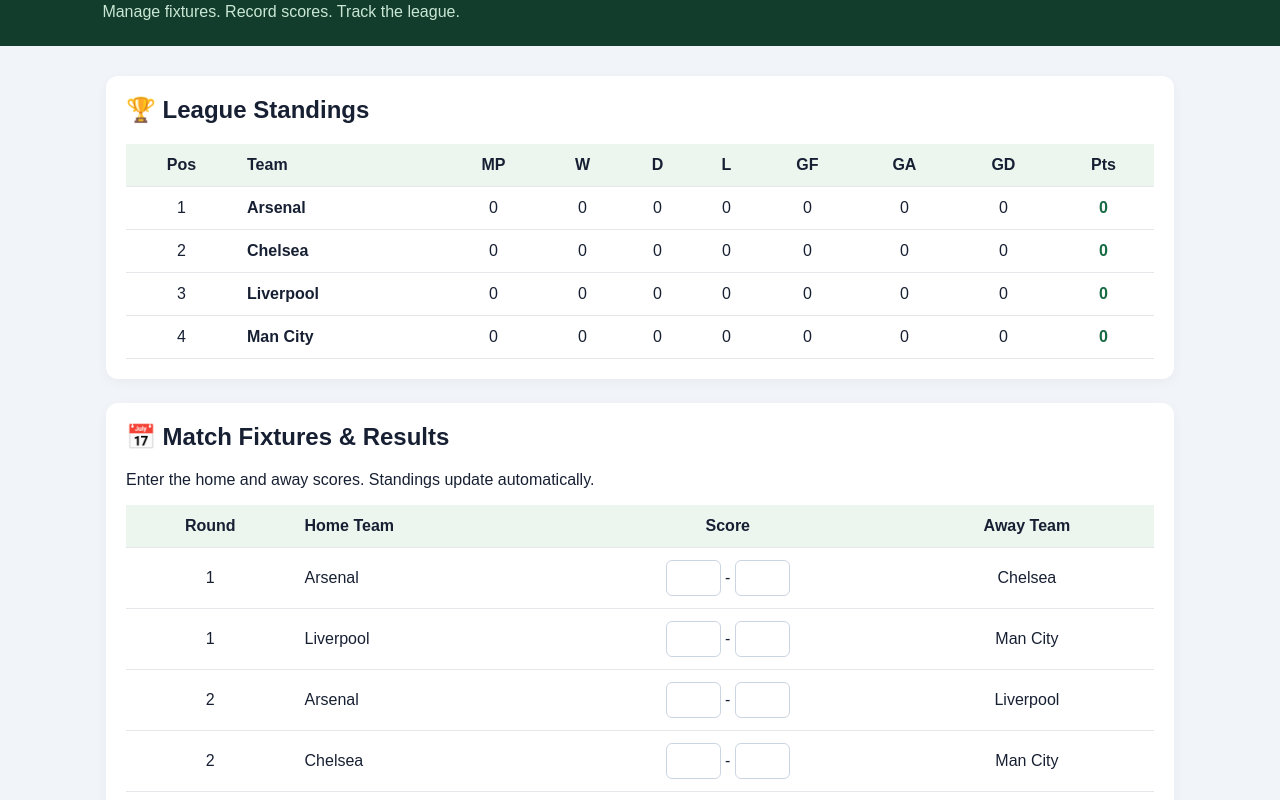
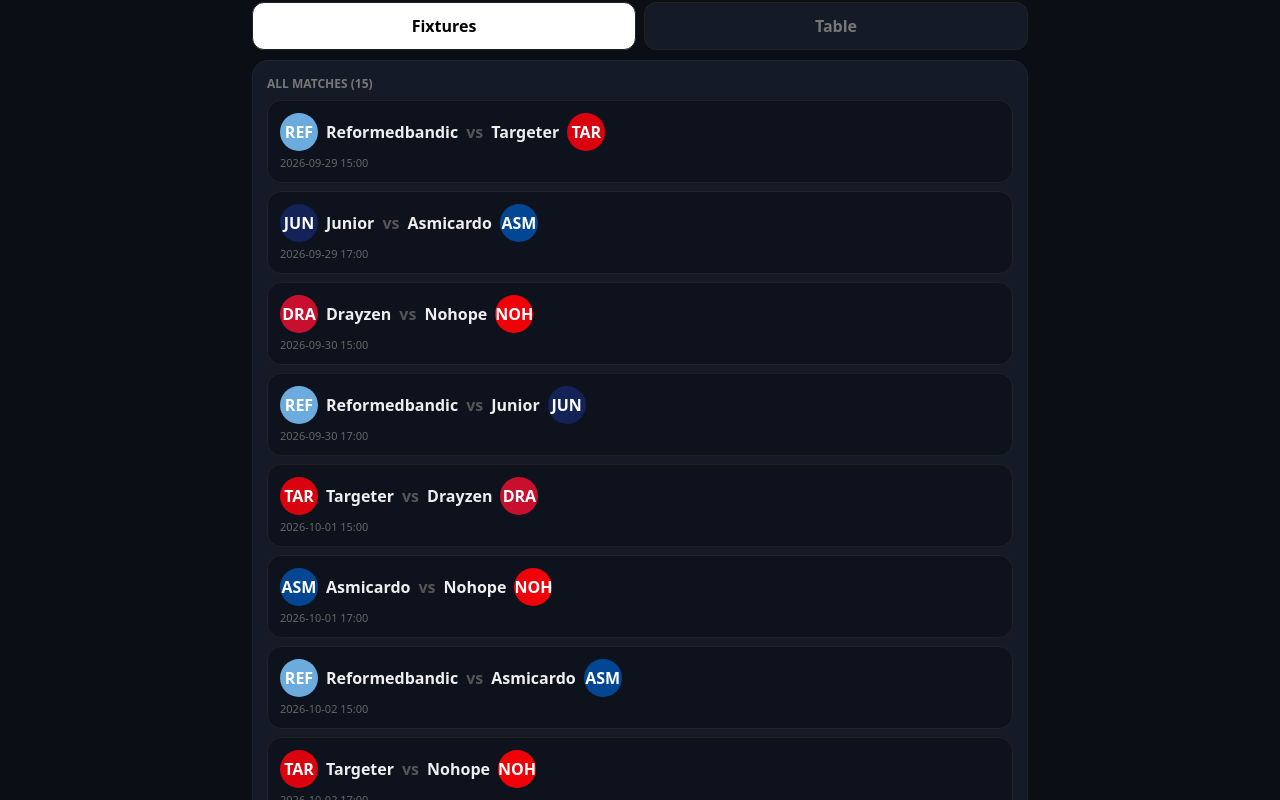
Before and after one commit to mulijapheth681-bit/Fixture-room-pro, a plain HTML site: page index.html in a window 1280 px wide. Shown: the part 68-868 px from the top of the page. Drawn offline with Linux system fonts and the light colour scheme.

Commit message:
Update index.html

```diff
--- a/index.html
+++ b/index.html
@@ -1,259 +1,59 @@
 <!DOCTYPE html>
-<html lang="en">
+<html>
 <head>
-  <meta charset="UTF-8">
-  <meta name="viewport" content="width=device-width, initial-scale=1.0">
-  <title>Football League Manager</title>
-
-  <style>
-    * { box-sizing: border-box; }
-
-    body {
-      margin: 0;
-      font-family: Arial, sans-serif;
-      background: #f1f5f9;
-      color: #172033;
-    }
-
-    header {
-      background: #123c2b;
-      color: white;
-      padding: 25px 8%;
-    }
-
-    header h1 { margin: 0 0 8px; }
-    header p { margin: 0; color: #c9e7d4; }
-
-    main {
-      max-width: 1100px;
-      margin: 30px auto;
-      padding: 0 16px;
-    }
-
-    .card {
-      background: white;
-      padding: 20px;
-      margin-bottom: 24px;
-      border-radius: 12px;
-      box-shadow: 0 3px 12px #0000000b;
-      overflow-x: auto;
-    }
-
-    h2 { margin-top: 0; }
-
-    table {
-      width: 100%;
-      border-collapse: collapse;
-      min-width: 600px;
-    }
-
-    th, td {
-      padding: 12px 10px;
-      text-align: center;
-      border-bottom: 1px solid #e5e7eb;
-    }
-
-    th { background: #edf5ef; }
-    td:nth-child(2), th:nth-child(2) {
-      text-align: left;
-    }
-
-    input {
-      width: 55px;
-      padding: 8px;
-      text-align: center;
-      border: 1px solid #cbd5e1;
-      border-radius: 6px;
-      font-size: 16px;
-    }
-
-    button {
-      background: #176b43;
-      color: white;
-      padding: 10px 16px;
-      border: 0;
-      border-radius: 6px;
-      cursor: pointer;
-    }
-
-    button:hover { background: #105332; }
-
-    .points { font-weight: bold; color: #176b43; }
-
-    footer {
-      text-align: center;
-      padding: 20px;
-      color: #64748b;
-    }
-  </style>
+<meta charset="UTF-8">
+<meta name="viewport" content="width=device-width,initial-scale=1">
+<title>Fixture Room Pro</title>
+<style>
+*{margin:0;padding:0;box-sizing:border-box;font-family:system-ui}
+body{background:#0b0e14;color:#eee}
+.h{background:#11141d;padding:14px 16px;display:flex;justify-content:space-between;position:sticky;top:0;z-index:9;border-bottom:1px solid #222}
+.btn{background:#1f6feb;color:#fff;border:0;padding:10px 14px;border-radius:10px;font-weight:800;cursor:pointer}
+.c{max-width:800px;margin:auto;padding:12px}
+.card{background:#151a27;border:1px solid #1e2636;border-radius:16px;padding:14px;margin:10px 0}
+.tabs{display:flex;gap:8px;margin-bottom:10px}
+.tab{flex:1;padding:12px;text-align:center;background:#151a27;border-radius:12px;border:1px solid #222;color:#777;font-weight:800;cursor:pointer}
+.tab.a{background:#fff;color:#000}
+.f{background:#0e121d;border:1px solid #222;border-radius:14px;padding:12px;margin:8px 0;display:flex;justify-content:space-between;align-items:center}
+.bdg{width:38px;height:38px;border-radius:50%;display:flex;align-items:center;justify-content:center;font-weight:900;color:#fff;flex-shrink:0;overflow:hidden;background:#222}
+.bdg img{width:100%;height:100%;object-fit:cover}
+.t{font-weight:800;display:flex;align-items:center;gap:8px}
+.hidden{display:none!important}
+#log{position:fixed;inset:0;background:rgba(0,0,0,.9);display:none;align-items:center;justify-content:center;z-index:99}
+#log.s{display:flex}
+table{width:100%;border-collapse:collapse}
+th{color:#666;font-size:10px;padding:8px;border-bottom:1px solid #222;text-align:center}
+th:nth-child(2){text-align:left}
+td{padding:10px 4px;border-bottom:1px solid #1a1e2b;text-align:center;font-size:13px}
+td:nth-child(2){text-align:left;font-weight:700}
+.in{width:100%;background:#0e121d;border:1px solid #222;border-radius:10px;padding:10px;color:#fff;margin:4px 0}
+</style>
 </head>
-
 <body>
-
-<header>
-  <h1>⚽ Football League Manager</h1>
-  <p>Manage fixtures. Record scores. Track the league.</p>
-</header>
-
-<main>
-  <section class="card">
-    <h2>🏆 League Standings</h2>
-
-    <table>
-      <thead>
-        <tr>
-          <th>Pos</th><th>Team</th><th>MP</th>
-          <th>W</th><th>D</th><th>L</th>
-          <th>GF</th><th>GA</th><th>GD</th><th>Pts</th>
-        </tr>
-      </thead>
-      <tbody id="standings"></tbody>
-    </table>
-  </section>
-
-  <section class="card">
-    <h2>📅 Match Fixtures & Results</h2>
-    <p>Enter the home and away scores. Standings update automatically.</p>
-
-    <table>
-      <thead>
-        <tr>
-          <th>Round</th><th>Home Team</th>
-          <th>Score</th><th>Away Team</th>
-        </tr>
-      </thead>
-      <tbody id="fixtures"></tbody>
-    </table>
-  </section>
-</main>
-
-<footer>Football League Manager © 2026</footer>
-
+<div class="h"><b>PREMIER LEAGUE PRO</b><div><span id="mb" style="background:#1f6feb;padding:4px 10px;border-radius:20px;font-size:11px">VIEW</span> <button class="btn" onclick="openA()" style="padding:6px 10px;font-size:12px">Admin</button></div></div>
+<div class="c">
+<div class="tabs"><div class="tab a" id="tF" onclick="sw('f')">Fixtures</div><div class="tab" id="tT" onclick="sw('t')">Table</div></div>
+<div id="vF"><div class="card"><h3 style="font-size:12px;color:#777">ALL MATCHES <span id="fc"></span></h3><div id="fl"></div></div></div>
+<div id="vT" class="hidden"><div class="card"><h3 style="font-size:12px;color:#777">LEAGUE TABLE</h3><table><thead><tr><th>#</th><th>Team</th><th>P</th><th>W</th><th>D</th><th>L</th><th>PTS</th></tr></thead><tbody id="tb"></tbody></table></div></div>
+<div id="ap" class="hidden">
+<div class="card" style="border-color:#238636"><h3 style="color:#238636">Enter Result - Auto Updates</h3><div style="display:grid;grid-template-columns:1fr 1fr;gap:8px"><select id="rA" class="in"></select><select id="rB" class="in"></select></div><div style="display:grid;grid-template-columns:1fr auto 1fr;gap:8px;align-items:center;margin-top:8px"><input id="sA" type="number" class="in" style="font-size:22px" placeholder="0"><b>VS</b><input id="sB" type="number" class="in" style="font-size:22px" placeholder="0"></div><button class="btn" style="background:#238636;width:100%;margin-top:10px" onclick="saveR()">Save Result</button></div>
+<div class="card"><h3>Add Fixture</h3><div style="display:grid;grid-template-columns:1fr 1fr;gap:8px"><select id="sA2" class="in"></select><select id="sB2" class="in"></select></div><div style="display:grid;grid-template-columns:1fr 1fr;gap:8px"><input id="fd" type="date" class="in"><input id="ft" type="time" class="in"></div><button class="btn" style="width:100%;margin-top:6px" onclick="addF()">+ Add Fixture</button></div>
+<div class="card"><div id="al"></div></div>
+<button class="btn" style="background:#333;width:100%" onclick="logout()">Exit Admin</button></div>
+</div>
+<div id="log"><div class="card" style="width:90%;max-width:320px"><h3>Admin Password</h3><input id="pw" type="password" class="in" placeholder="Password"><button class="btn" style="width:100%;margin-top:8px" onclick="login()">Unlock</button><button class="btn" style="width:100%;margin-top:6px;background:#333" onclick="closeA()">Cancel</button></div></div>
 <script>
-  // Our sample teams
-  const teams = ["Arsenal", "Chelsea", "Liverpool", "Man City"];
-
-  // Each match has a round, two teams, and scores
-  const matches = [
-    { round: 1, home: "Arsenal", away: "Chelsea", hs: "", as: "" },
-    { round: 1, home: "Liverpool", away: "Man City", hs: "", as: "" },
-    { round: 2, home: "Arsenal", away: "Liverpool", hs: "", as: "" },
-    { round: 2, home: "Chelsea", away: "Man City", hs: "", as: "" },
-    { round: 3, home: "Man City", away: "Arsenal", hs: "", as: "" },
-    { round: 3, home: "Chelsea", away: "Liverpool", hs: "", as: "" }
-  ];
-
-  // Display all fixtures
-  function showFixtures() {
-    const table = document.getElementById("fixtures");
-
-    table.innerHTML = matches.map((m, i) => `
-      <tr>
-        <td>${m.round}</td>
-        <td>${m.home}</td>
-        <td>
-          <input type="number" min="0" step="1"
-            value="${m.hs}" aria-label="Home goals"
-            onchange="updateScore(${i}, 'hs', this.value)">
-          -
-          <input type="number" min="0" step="1"
-            value="${m.as}" aria-label="Away goals"
-            onchange="updateScore(${i}, 'as', this.value)">
-        </td>
-        <td>${m.away}</td>
-      </tr>
-    `).join("");
-  }
-
-  // Save a score and refresh the table
-  function updateScore(index, side, value) {
-    if (value !== "" &&
-        (!Number.isInteger(Number(value)) || Number(value) < 0)) {
-      alert("Enter a whole number, 0 or higher.");
-      showFixtures();
-      return;
-    }
-
-    matches[index][side] = value;
-    showStandings();
-  }
-
-  // Calculate league statistics from completed matches
-  function showStandings() {
-    const stats = {};
-
-    teams.forEach(team => {
-      stats[team] = {
-        mp: 0, w: 0, d: 0, l: 0,
-        gf: 0, ga: 0, pts: 0
-      };
-    });
-
-    matches.forEach(m => {
-      // Ignore matches without both scores
-      if (m.hs === "" || m.as === "") return;
-
-      const h = Number(m.hs);
-      const a = Number(m.as);
-
-      const home = stats[m.home];
-      const away = stats[m.away];
-
-      home.mp++;
-      away.mp++;
-
-      home.gf += h;
-      home.ga += a;
-      away.gf += a;
-      away.ga += h;
-
-      if (h > a) {
-        home.w++;
-        home.pts += 3;
-        away.l++;
-      } else if (h < a) {
-        away.w++;
-        away.pts += 3;
-        home.l++;
-      } else {
-        home.d++;
-        away.d++;
-        home.pts++;
-        away.pts++;
-      }
-    });
-
-    // Sort by points, goal difference, then goals scored
-    const sorted = teams.slice().sort((a, b) =>
-      stats[b].pts - stats[a].pts ||
-      (stats[b].gf - stats[b].ga) -
-      (stats[a].gf - stats[a].ga) ||
-      stats[b].gf - stats[a].gf
-    );
-
-    document.getElementById("standings").innerHTML =
-      sorted.map((team, i) => {
-        const s = stats[team];
-        const gd = s.gf - s.ga;
-
-        return `
-          <tr>
-            <td>${i + 1}</td>
-            <td><strong>${team}</strong></td>
-            <td>${s.mp}</td><td>${s.w}</td>
-            <td>${s.d}</td><td>${s.l}</td>
-            <td>${s.gf}</td><td>${s.ga}</td>
-            <td>${gd > 0 ? "+" : ""}${gd}</td>
-            <td class="points">${s.pts}</td>
-          </tr>
-        `;
-      }).join("");
-  }
-
-  // Start the application
-  showFixtures();
-  showStandings();
+const D={"Reformedbandic":{c:"#6CABDD",l:"reformedbandic.png",s:"REF"},"Targeter":{c:"#DA020E",l:"targeter.png",s:"TAR"},"Junior":{c:"#132257",l:"junior.png",s:"JUN"},"Asmicardo":{c:"#034694",l:"asmicardo.png",s:"ASM"},"Drayzen":{c:"#C8102E",l:"drayzen.png",s:"DRA"},"Nohope":{c:"#EF0107",l:"nohope.png",s:"NOH"}};
+const T=Object.keys(D);const P="SmFwaGV0aEAyMDI2";
+let fx=[{h:"Reformedbandic",a:"Targeter",d:"2026-09-29",t:"15:00"},{h:"Junior",a:"Asmicardo",d:"2026-09-29",t:"17:00"},{h:"Drayzen",a:"Nohope",d:"2026-09-30",t:"15:00"},{h:"Reformedbandic",a:"Junior",d:"2026-09-30",t:"17:00"},{h:"Targeter",a:"Drayzen",d:"2026-10-01",t:"15:00"},{h:"Asmicardo",a:"Nohope",d:"2026-10-01",t:"17:00"},{h:"Reformedbandic",a:"Asmicardo",d:"2026-10-02",t:"15:00"},{h:"Targeter",a:"Nohope",d:"2026-10-02",t:"17:00"},{h:"Junior",a:"Drayzen",d:"2026-10-03",t:"15:00"},{h:"Reformedbandic",a:"Drayzen",d:"2026-10-03",t:"17:00"},{h:"Targeter",a:"Asmicardo",d:"2026-10-04",t:"15:00"},{h:"Junior",a:"Nohope",d:"2026-10-04",t:"17:00"},{h:"Reformedbandic",a:"Nohope",d:"2026-10-05",t:"15:00"},{h:"Targeter",a:"Junior",d:"2026-10-05",t:"17:00"},{h:"Asmicardo",a:"Drayzen",d:"2026-10-06",t:"15:00"}];
+let rs=JSON.parse(localStorage.getItem('pl_r')||'[]');
+function bdg(x){let d=D[x];return `<div class="bdg" style="background:${d.c}"><img src="${d.l}" onerror="this.style.display='none';this.parentElement.innerHTML='${d.s}'"></div>`}
+function init(){let sA=document.getElementById('sA2'),sB=document.getElementById('sB2'),rA=document.getElementById('rA'),rB=document.getElementById('rB');sA.innerHTML='';sB.innerHTML='';rA.innerHTML='';rB.innerHTML='';T.forEach(t=>{sA.innerHTML+=`<option>${t}</option>`;sB.innerHTML+=`<option>${t}</option>`;rA.innerHTML+=`<option>${t}</option>`;rB.innerHTML+=`<option>${t}</option>`});sB.selectedIndex=1;rB.selectedIndex=1}
+function tbl(){let m=T.map(t=>({t,p:0,w:0,d:0,l:0,pts:0}));rs.forEach(r=>{let H=m.find(x=>x.t==r.h),A=m.find(x=>x.t==r.a);if(!H||!A)return;H.p++;A.p++;if(r.sa>r.sb){H.w++;H.pts+=3;A.l++}else if(r.sa<r.sb){A.w++;A.pts+=3;H.l++}else{H.d++;A.d++;H.pts++;A.pts++}});return m}
+function sw(x){document.getElementById('tF').classList.toggle('a',x=='f');document.getElementById('tT').classList.toggle('a',x=='t');document.getElementById('vF').classList.toggle('hidden',x!='f');document.getElementById('vT').classList.toggle('hidden',x!='t')}
+function render(){let fl=document.getElementById('fl'),al=document.getElementById('al'),tb=document.getElementById('tb');fl.innerHTML='';al.innerHTML='';document.getElementById('fc').textContent='('+fx.length+')';fx.forEach((f,i)=>{let p=rs.find(r=>r.h==f.h&&r.a==f.a);let sc=p?`<span style="background:#238636;color:#fff;padding:2px 8px;border-radius:20px;font-size:10px;margin-left:6px">${p.sa}-${p.sb}</span>`:'';fl.innerHTML+=`<div class="f"><div><div class="t">${bdg(f.h)} ${f.h} <span style="color:#555">vs</span> ${f.a} ${bdg(f.a)} ${sc}</div><div style="font-size:11px;color:#666;margin-top:4px">${f.d} ${f.t}</div></div></div>`;al.innerHTML+=`<div class="f"><div class="t" style="font-size:12px">${bdg(f.h)}${f.h} vs ${f.a}</div><button class="btn" style="background:#da3633;padding:4px 8px;font-size:11px" onclick="delF(${i})">X</button></div>`});let t=tbl().sort((a,b)=>b.pts-a.pts);tb.innerHTML='';t.forEach((r,i)=>{tb.innerHTML+=`<tr><td>${i+1}</td><td><div style="display:flex;align-items:center;gap:8px">${bdg(r.t)}${r.t}</div></td><td>${r.p}</td><td>${r.w}</td><td>${r.d}</td><td>${r.l}</td><td style="font-weight:900;background:#1a1e2b;border-radius:6px">${r.pts}</td></tr>`})}
+let admin=false;function openA(){if(admin){document.getElementById('ap').classList.remove('hidden');return}document.getElementById('log').classList.add('s')}function closeA(){document.getElementById('log').classList.remove('s')}function login(){if(atob(P)==document.getElementById('pw').value.trim()){admin=true;closeA();document.getElementById('ap').classList.remove('hidden');document.getElementById('mb').textContent='ADMIN';document.getElementById('mb').style.background='#238636'}else alert('Wrong!')}function logout(){admin=false;document.getElementById('ap').classList.add('hidden');document.getElementById('mb').textContent='VIEW';document.getElementById('mb').style.background='#1f6feb'}function addF(){let h=document.getElementById('sA2').value,a=document.getElementById('sB2').value;if(h==a)return alert('Different');fx.push({h,a,d:document.getElementById('fd').value||'2026-10-07',t:document.getElementById('ft').value||'15:00'});render()}function delF(i){fx.splice(i,1);render()}function saveR(){let h=document.getElementById('rA').value,a=document.getElementById('rB').value,sa=document.getElementById('sA').value,sb=document.getElementById('sB').value;if(h==a)return alert('Different');if(sa===''||sb==='')return alert('Enter scores');rs.push({h,a,sa:parseInt(sa),sb:parseInt(sb)});localStorage.setItem('pl_r',JSON.stringify(rs));document.getElementById('sA').value='';document.getElementById('sB').value='';render();sw('t')}
+init();render();
 </script>
-
 </body>
 </html>
```
